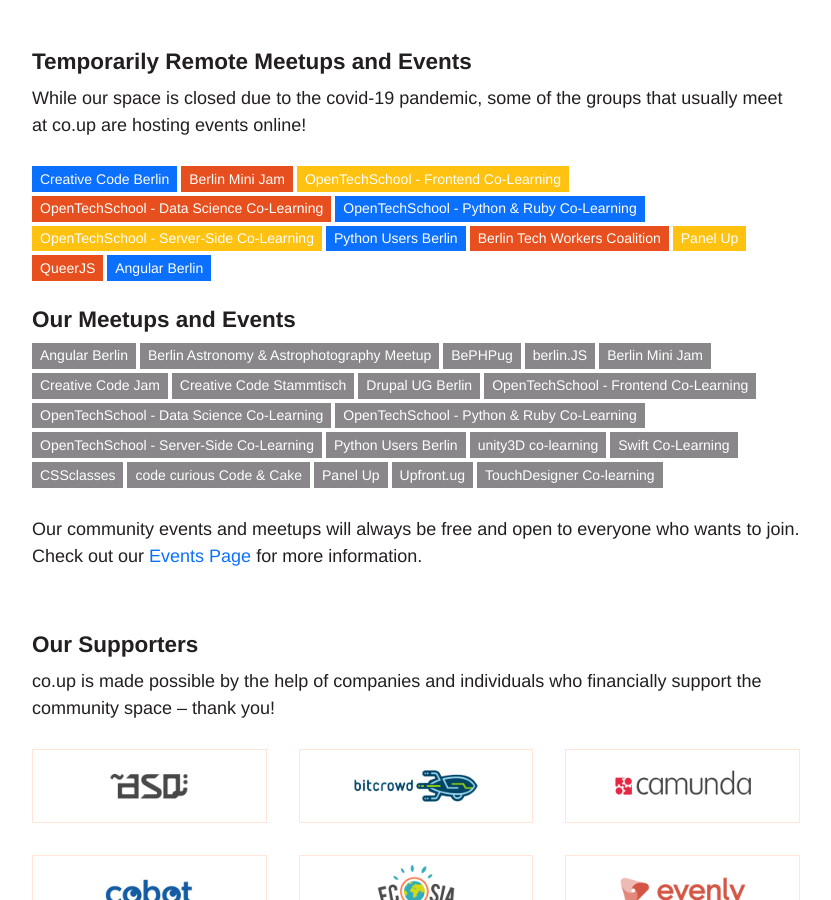
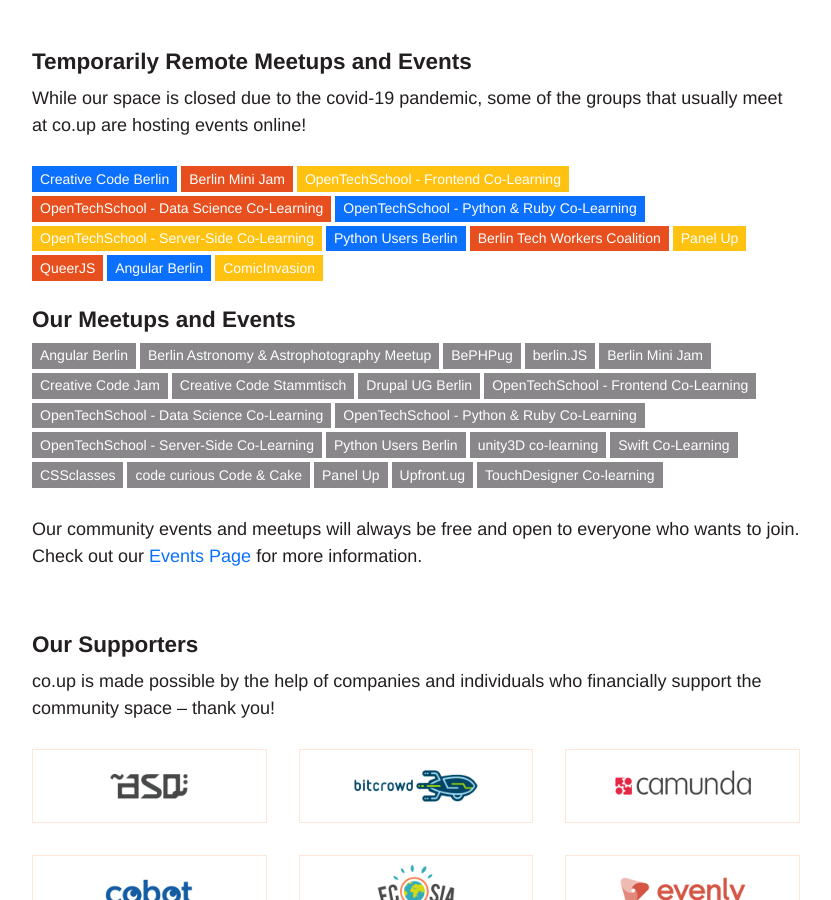
Before and after one commit to co-up/co-up.de, a Jekyll site: the page built from index.html, in a window 1280 px wide and 900 px high, scrolled down 853 px. Shown: the whole window, without its empty margins (224-1055 px from the left). Built offline with Jekyll 4.4.1, drawn with Linux system fonts in a browser that asks for light colours.

Commit message:
Update hosted-meetups-remote.html

```diff
--- a/_includes/hosted-meetups-remote.html
+++ b/_includes/hosted-meetups-remote.html
@@ -10,5 +10,5 @@
   <a class="meetup" href="https://www.meetup.com/Panel-Up-Berlins-International-Comics-Meet-Up" target="_blank">Panel Up</a>
   <a class="meetup" href="https://queerjs.com/online-2020-16" target="_blank">QueerJS</a>
   <a class="meetup" href="https://twitter.com/angular_berlin" target="_blank">Angular Berlin</a>
-
+  <a class="meetup" href="https://twitter.com/comicinvasionb" target="_blank">ComicInvasion</a>
 </div>
```
